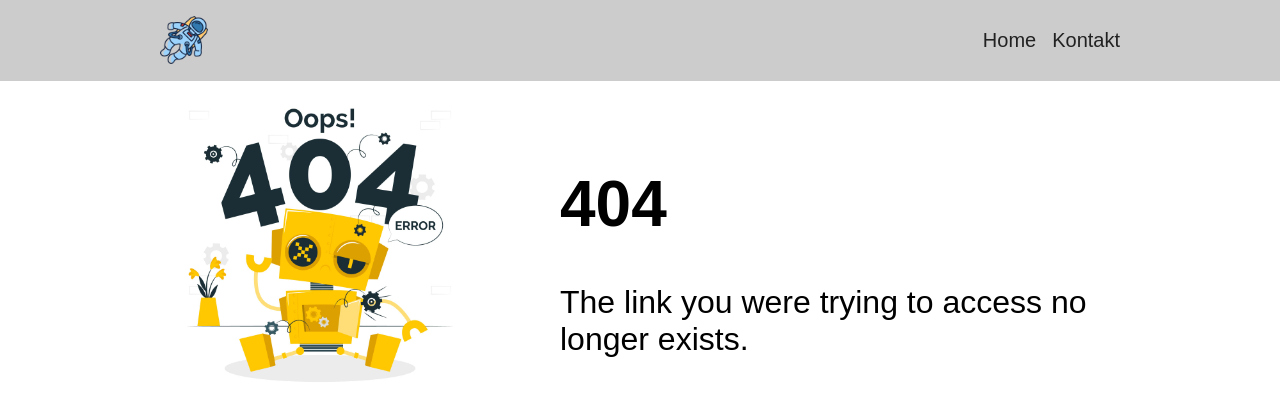
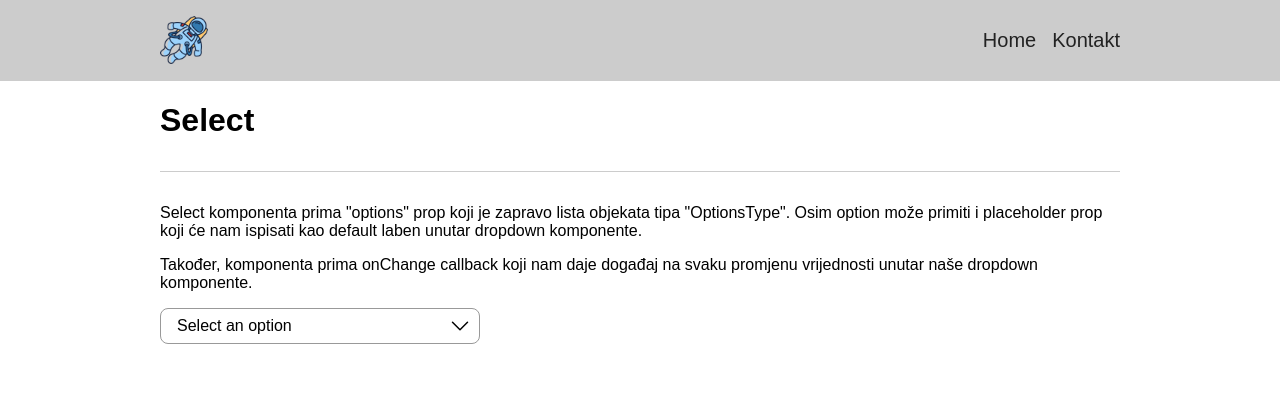
Before and after one commit to RobertDjujic/react-exe, a React (Vite) app: page /select-page in a window 1280 px wide. Before the commit this address had no page. Shown: the top 420 px of the page. Built offline with nearby package versions, Linux system fonts and the light colour scheme.

Commit message:
Add loader and select components to react-exe

```diff
--- a/src/App.tsx
+++ b/src/App.tsx
@@ -4,7 +4,9 @@ import Contact from "./features/contact/contact";
 import Home from "./features/home/home";
 import Layout from "./components/layout";
 import NoMatch from "./features/no-match/no-match";
-import ProgressBarPage from "./features/progress-bar-page/progress-bar-page";
+import ProgressBarPage from "./features/progress-bar/progress-bar-page";
+import LoaderPage from "./features/loader/loader-page";
+import SelectPage from "./features/select/select-page";
 
 const App = () => {
   return (
@@ -14,6 +16,8 @@ const App = () => {
           <Route index element={<Home />} />
           <Route path="contact" element={<Contact />} />
           <Route path="progress-bar-page" element={<ProgressBarPage />} />
+          <Route path="loader-page" element={<LoaderPage />} />
+          <Route path="select-page" element={<SelectPage />} />
           <Route path="*" element={<NoMatch />} />
         </Route>
       </Routes>
--- /dev/null
+++ b/src/assets/icons/chevron-down.tsx
@@ -0,0 +1,20 @@
+const ChevronDown = () => {
+  return (
+    <svg
+      xmlns="http://www.w3.org/2000/svg"
+      fill="none"
+      viewBox="0 0 24 24"
+      strokeWidth={1.5}
+      stroke="currentColor"
+      width={24}
+    >
+      <path
+        strokeLinecap="round"
+        strokeLinejoin="round"
+        d="M19.5 8.25l-7.5 7.5-7.5-7.5"
+      />
+    </svg>
+  );
+};
+
+export default ChevronDown;
--- /dev/null
+++ b/src/components/loader.tsx
@@ -0,0 +1,22 @@
+import loader from "./../assets/images/loader.gif";
+
+type LoaderProps = {
+  isActive: boolean;
+};
+
+const Loader = ({ isActive }: LoaderProps) => {
+  return (
+    <>
+      {isActive && (
+        <>
+          <div className="loader__overlay"></div>
+          <div className="loader">
+            <img src={loader} alt="A loading icon." />
+          </div>
+        </>
+      )}
+    </>
+  );
+};
+
+export default Loader;
--- /dev/null
+++ b/src/components/select.tsx
@@ -0,0 +1,51 @@
+import { useState } from "react";
+import ChevronDown from "../assets/icons/chevron-down";
+import { OptionType } from "../features/select/select-page";
+
+type SelectProps = {
+  onChange: (option: OptionType) => void;
+  options: OptionType[];
+  placeholder?: string;
+};
+
+const Select = ({
+  onChange,
+  options,
+  placeholder = "Select an option",
+}: SelectProps) => {
+  const [isActive, setIsActive] = useState<boolean>(false);
+  const [activeOption, setActiveOption] = useState<OptionType | null>(null);
+
+  return (
+    <div className="select">
+      <div
+        className={`select__action ${isActive ? "isActive" : ""}`}
+        onClick={() => setIsActive(!isActive)}
+      >
+        {activeOption ? activeOption.label : placeholder}
+        <ChevronDown />
+      </div>
+      {isActive && (
+        <div className="select__list">
+          {options.map((option) => {
+            return (
+              <div
+                className="select__list__item"
+                key={option.value}
+                onClick={() => {
+                  onChange(option);
+                  setActiveOption(option);
+                  setIsActive(false);
+                }}
+              >
+                {option.label}
+              </div>
+            );
+          })}
+        </div>
+      )}
+    </div>
+  );
+};
+
+export default Select;
--- a/src/components/sidebar.tsx
+++ b/src/components/sidebar.tsx
@@ -13,7 +13,11 @@ const linkList: LinkType[] = [
   },
   {
     label: "Loader",
-    path: "/loader",
+    path: "/loader-page",
+  },
+  {
+    label: "Select",
+    path: "/select-page",
   },
 ];
 
--- /dev/null
+++ b/src/features/loader/loader-page.tsx
@@ -0,0 +1,30 @@
+import { useState } from "react";
+import Button from "../../components/button";
+import Container from "../../components/container";
+import Divider from "../../components/divider";
+import Loader from "../../components/loader";
+
+const LoaderPage = () => {
+  const [loading, setLoading] = useState<boolean>(false);
+
+  const handleLoader = () => {
+    setLoading(true);
+    setTimeout(() => {
+      setLoading(false);
+    }, 2000);
+  };
+
+  return (
+    <Container>
+      <div>
+        <h1>Loader</h1>
+        <Divider />
+        <Loader isActive={loading} />
+        <p>You can turn-on the loader by pressing the button below.</p>
+        <Button onClick={() => handleLoader()} text="Turn-on the loader!" />
+      </div>
+    </Container>
+  );
+};
+
+export default LoaderPage;
--- /dev/null
+++ b/src/features/select/select-page.tsx
@@ -0,0 +1,47 @@
+import Container from "../../components/container";
+import Divider from "../../components/divider";
+import Select from "../../components/select";
+
+export type OptionType = {
+  label: string;
+  value: string;
+};
+
+const selectOptions: OptionType[] = [
+  {
+    label: "Option 1",
+    value: "option-1",
+  },
+  {
+    label: "Option 2",
+    value: "option-2",
+  },
+  {
+    label: "Option 3",
+    value: "option-3",
+  },
+];
+
+const SelectPage = () => {
+  return (
+    <Container>
+      <h1>Select</h1>
+      <Divider />
+      <p>
+        Select komponenta prima "options" prop koji je zapravo lista objekata
+        tipa "OptionsType". Osim option može primiti i placeholder prop koji će
+        nam ispisati kao default laben unutar dropdown komponente.
+      </p>
+      <p>
+        Također, komponenta prima onChange callback koji nam daje događaj na
+        svaku promjenu vrijednosti unutar naše dropdown komponente.
+      </p>
+      <Select
+        options={selectOptions}
+        onChange={(option) => console.log(option)}
+      />
+    </Container>
+  );
+};
+
+export default SelectPage;
--- /dev/null
+++ b/src/styles/components/loader.scss
@@ -0,0 +1,22 @@
+.loader {
+  display: flex;
+  justify-content: center;
+  align-items: center;
+  background-color: var(--color-white);
+  border-radius: var(--border-rounded);
+  position: fixed;
+  left: 50%;
+  top: 50%;
+  transform: translate3d(-50%, -50%, 0);
+  height: 20rem;
+  width: 20rem;
+
+  &__overlay {
+    background-color: var(--color-gray-500-25);
+    position: fixed;
+    bottom: 0;
+    left: 0;
+    right: 0;
+    top: 0;
+  }
+}
--- /dev/null
+++ b/src/styles/components/select.scss
@@ -0,0 +1,53 @@
+.select {
+  position: relative;
+  width: 20rem;
+
+  &__action {
+    border-radius: var(--border-rounded);
+    border: 1px solid var(--color-gray-400);
+    cursor: pointer;
+    padding: 0.5rem 1rem;
+    user-select: none;
+
+    svg {
+      position: absolute;
+      right: 0.5rem;
+      top: 50%;
+      transform: translateY(-50%);
+      transition: all 250ms ease-in-out;
+    }
+
+    &.isActive {
+      svg {
+        transform: translateY(-50%) rotate(180deg);
+      }
+    }
+  }
+
+  &__list {
+    background-color: var(--color-gray-300);
+    border-radius: var(--border-rounded);
+    border: 1px solid var(--color-gray-400);
+    padding: 1rem 0.5rem;
+    position: absolute;
+    top: calc(100% + 0.25rem);
+    width: 20rem;
+
+    &__item {
+      border-radius: var(--border-rounded);
+      cursor: pointer;
+      margin-bottom: 0.25rem;
+      padding: 0.5rem;
+      transition: all 250ms ease-in-out;
+      user-select: none;
+
+      &:last-child {
+        margin-bottom: 0;
+      }
+
+      &:hover {
+        background-color: var(--color-white);
+      }
+    }
+  }
+}
--- a/src/styles/styles.scss
+++ b/src/styles/styles.scss
@@ -15,6 +15,7 @@ body {
   --color-black: #000;
   --color-blue-400: #2980b9;
   --color-blue-500: #136297;
+  --color-gray-300-50: #cccccc80;
   --color-gray-300: #ccc;
   --color-gray-400: #999;
   --color-gray-500-25: #4b4b4b40;
@@ -38,9 +39,11 @@ body {
 @import "./components/field.scss";
 @import "./components/header.scss";
 @import "./components/input.scss";
+@import "./components/loader.scss";
 @import "./components/modal.scss";
 @import "./components/no-match.scss";
 @import "./components/progress-bar.scss";
+@import "./components/select.scss";
 @import "./components/sidebar.scss";
 
 //pages
```
Also changed, not shown: src/assets/images/loader.gif (added), src/features/progress-bar/progress-bar-page.tsx (renamed from src/features/progress-bar-page/progress-bar-page.tsx).
